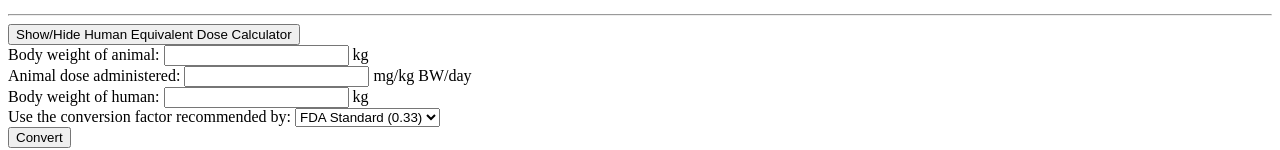
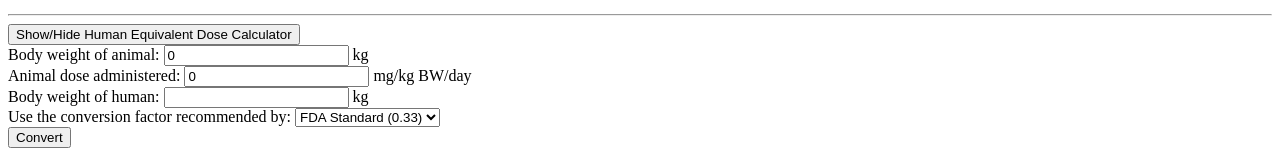
Before and after one commit to USEPA/toxcalc, an Angular app: page / in a window 1280 px wide. Both pictures are taken after a click on the button "Show/Hide Human Equivalent Dose Calculator". Shown: the part 346-496 px from the top of the page. Built offline with nearby package versions, Linux system fonts and the light colour scheme.

Commit message:
allometry form now pulls values from ingestion form when initiated

```diff
--- a/src/app/ingestion-form/allometry-form.component.ts
+++ b/src/app/ingestion-form/allometry-form.component.ts
@@ -13,8 +13,8 @@ declare let Math;
 })
 export class AllometryFormComponent implements OnInit {
 
-    animalDose: number;
-    animalWeight: number;
+    @Input() animalDose: number;
+    @Input() animalWeight: number;
     humanDose: number;
     humanWeight: number;
     conversionFactor;
@@ -44,6 +44,8 @@ export class AllometryFormComponent implements OnInit {
         });
 
         this.allometryForm.patchValue({
+            animalDose: this.animalDose,
+            animalWeight: this.animalWeight,
             conversionFactor: this.conversionFactorOptions[0]
         });
     }
--- a/src/app/ingestion-form/ingestion-form.component.html
+++ b/src/app/ingestion-form/ingestion-form.component.html
@@ -122,5 +122,8 @@
 
 <button (click)="toggleAllometry()">Show/Hide Human Equivalent Dose Calculator</button>
 <div>
-    <app-allometry-form *ngIf="allometryFlag"></app-allometry-form>
+    <app-allometry-form
+      *ngIf="allometryFlag"
+      [animalDose]="ingestionForm.get('dose').value * ingestionForm.get('doseUnits').value.value"
+      [animalWeight]="ingestionForm.get('weight').value * ingestionForm.get('weightUnits').value.value"></app-allometry-form>
 </div>
```
